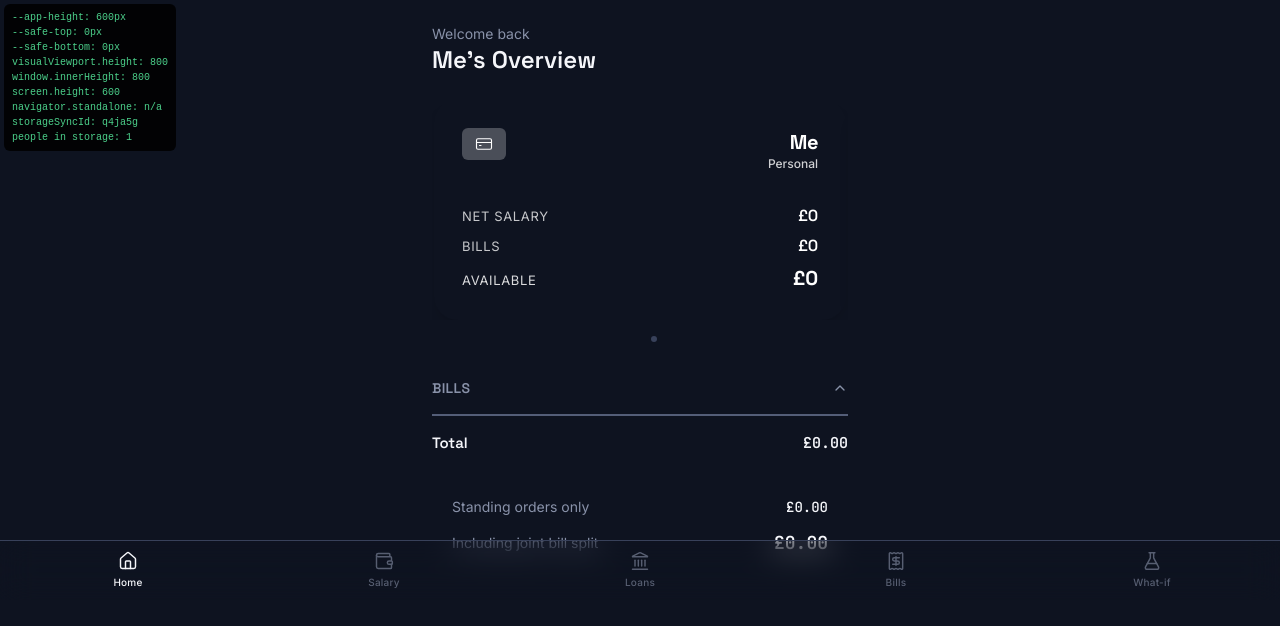
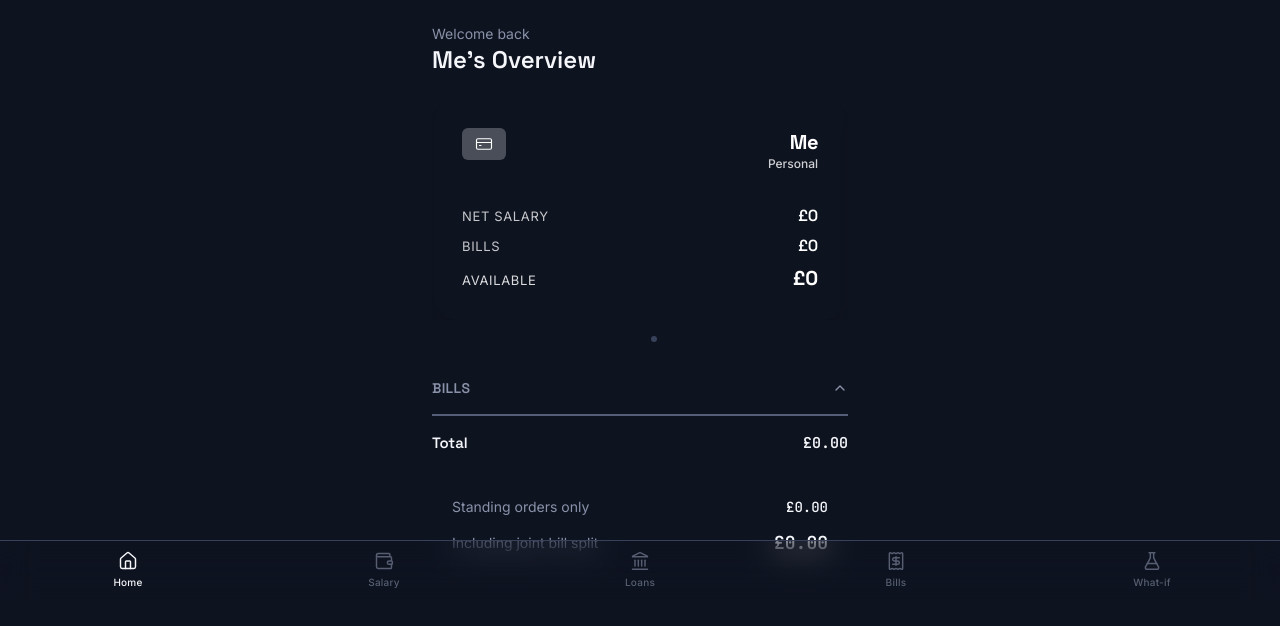
Before and after one commit to adamnc02/personal-f, a React (Vite) app: page / in a window 1280 px wide. Shown: the top 626 px of the page. Built offline with nearby package versions, Linux system fonts and the light colour scheme.

Commit message:
removed debug overlay

```diff
--- a/src/App.tsx
+++ b/src/App.tsx
@@ -2,7 +2,6 @@ import { useEffect, useRef } from 'react'
 import { HashRouter, Routes, Route, useLocation } from 'react-router-dom'
 import { AppProvider } from './context/AppContext'
 import { BottomNav } from './components/BottomNav'
-import { DebugOverlay } from './components/DebugOverlay'
 import { Dashboard } from './pages/Dashboard'
 import { Salary } from './pages/Salary'
 import { Loans } from './pages/Loans'
@@ -53,7 +52,6 @@ function App() {
             </Routes>
           </div>
           <BottomNav />
-          <DebugOverlay />
         </div>
       </HashRouter>
     </AppProvider>
--- a/src/index.css
+++ b/src/index.css
@@ -34,7 +34,7 @@
      before that script first runs. */
   --safe-top: env(safe-area-inset-top, 0px);
   --safe-bottom: env(safe-area-inset-bottom, 0px);
-  --nav-h: 64px;
+  --nav-h: 56px;
 }
 
 /* html/body never scroll — #app-content (inside #app-shell) is the only
```
